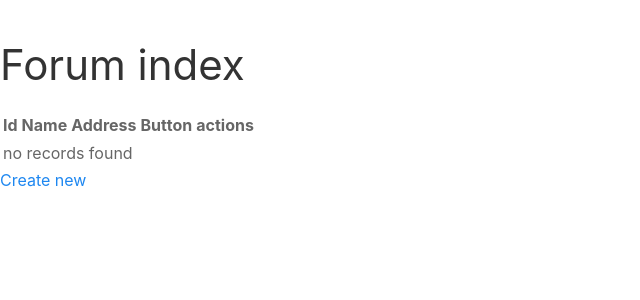
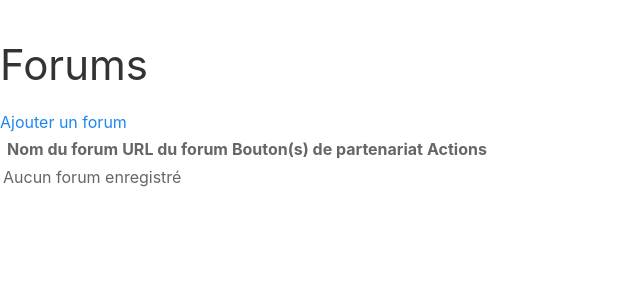
Before and after one commit to Niagaraa/RPG, a Symfony app: template templates/forum/index.html.twig in a window 1280 px wide. Shown: the part 213-513 px from the top of the page, without its empty margins (0-640 px from the left). Run offline with Twig, Linux system fonts and the light colour scheme; the template is opened without the code that fills it, so the values that code supplies are empty; some libraries are stand-ins or nearby versions.

Commit message:
index forums

```diff
--- a/assets/css/app.scss
+++ b/assets/css/app.scss
@@ -5,6 +5,7 @@
 @import '~@fortawesome/fontawesome-free/scss/solid';
 //@import '~@fortawesome/fontawesome-free/scss/brands';
 @import "navbar";
+@import "index";
 @import "form";
 
 html {
--- a/templates/forum/_delete_form.html.twig
+++ b/templates/forum/_delete_form.html.twig
@@ -1,4 +1,4 @@
-<form method="post" action="{{ path('forum_delete', {'id': forum.id}) }}" onsubmit="return confirm('Voulez-vous supprimer ce forum ?');">
+<form class="m-1" method="post" action="{{ path('forum_delete', {'id': forum.id}) }}" onsubmit="return confirm('Voulez-vous supprimer ce forum ?');">
     <input type="hidden" name="_method" value="DELETE">
     <input type="hidden" name="_token" value="{{ csrf_token('delete' ~ forum.id) }}">
     <button class="btn btn-danger"><span uk-icon="trash"></span></button>
--- a/templates/forum/index.html.twig
+++ b/templates/forum/index.html.twig
@@ -1,40 +1,53 @@
 {% extends 'base.html.twig' %}
 
-{% block title %}Forum index{% endblock %}
+{% block title %}Forums{% endblock %}
 
 {% block body %}
-    <h1>Forum index</h1>
 
-    <table class="table">
+    <div class="container index">
+
+        <div class="icon rounded-circle bg-primary">
+            <i class="fas fa-book-open"></i>
+        </div>
+
+        <h1>Forums</h1>
+
+        <a href="{{ path('forum_new') }}" class="btn btn-primary ml-4 mb-4">
+            <i class="fas fa-plus mr-2"></i> Ajouter un forum
+        </a>
+
+        <table class="table table-striped table-light">
             <thead>
             <tr>
-                <th>Id</th>
-                <th>Name</th>
-                <th>Address</th>
-                <th>Button</th>
-                <th>actions</th>
+                <th></th>
+                <th>Nom du forum</th>
+                <th>URL du forum</th>
+                <th>Bouton(s) de partenariat</th>
+                <th>Actions</th>
             </tr>
             </thead>
             <tbody>
             {% for forum in forums %}
                 <tr>
-                <td>{{ forum.id }}</td>
+                    <td>{{ loop.index }}</td>
                     <td>{{ forum.name }}</td>
                     <td>{{ forum.address }}</td>
-                <td>{{ forum.button }}</td>
+                    <td><img src="{{ forum.button }}"></td>
                     <td class="d-flex">
-                    <a href="{{ path('forum_show', {'id': forum.id}) }}">show</a>
-                    <a href="{{ path('forum_edit', {'id': forum.id}) }}" class="btn btn-primary"><span uk-icon="pencil"></span></a>
+                        <a href="{{ path('forum_show', {'id': forum.id}) }}" class="m-1">show</a>
+                        <a href="{{ path('forum_edit', {'id': forum.id}) }}" class="m-1 btn btn-primary">
+                            <span uk-icon="pencil"></span>
+                        </a>
                         {{ include('forum/_delete_form.html.twig') }}
                     </td>
                 </tr>
             {% else %}
                 <tr>
-                <td colspan="5">no records found</td>
+                    <td colspan="5">Aucun forum enregistré</td>
                 </tr>
             {% endfor %}
             </tbody>
         </table>
 
-    <a href="{{ path('forum_new') }}">Create new</a>
+    </div>
 {% endblock %}
```
Also changed, not shown: assets/css/_form.scss (+2 -30 lines), assets/css/_vars.scss (+33 -0 lines), assets/css/index.scss (added, +22 -0 lines). Lines whose indentation alone changed are shown as unchanged.
